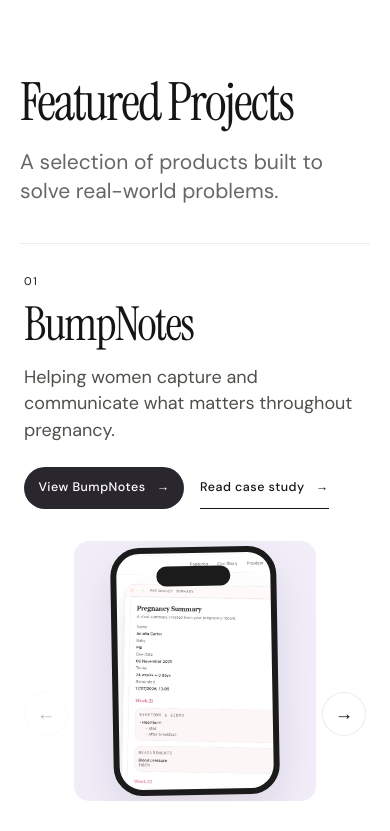
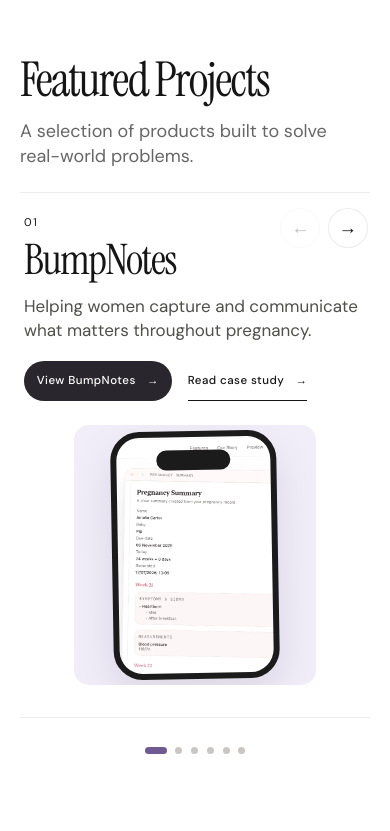
Before and after one commit to drlizlondon/lizzie-profile, a website built with Vite: page index.html in a window 390 px wide. Shown: the part 1332-2163 px from the top of the page. Built offline with nearby package versions, Linux system fonts and the light colour scheme.

Commit message:
fix: compact iPhone projects layout

```diff
--- a/styles.css
+++ b/styles.css
@@ -275,15 +275,18 @@ footer{padding-top:1.6rem;padding-bottom:1.6rem}
 
 /* Compact Featured Projects introduction on phone-sized screens. */
 @media(max-width:767px){
-  .projects-section{padding:5.25rem 1.25rem 4.75rem}
-  .projects-section .section-heading{margin-bottom:2.25rem}
-  .projects-section .section-heading h2{font-size:clamp(3rem,13.5vw,3.5rem);line-height:.97;white-space:nowrap}
-  .projects-section .section-heading>p{max-width:21rem;margin-top:1.25rem;font-size:clamp(1.25rem,5.4vw,1.375rem);line-height:1.4}
-  .carousel-slide{min-height:560px;gap:2rem;padding:1.75rem .25rem 2.5rem}
-  .carousel-project-copy h3{margin:clamp(.75rem,3vw,1rem) 0 1rem;font-size:clamp(2.75rem,12vw,3.25rem);line-height:.98}
-  .carousel-project-copy>p{max-width:22rem;font-size:1.125rem;line-height:1.45}
-  .project-actions{margin-top:1.5rem}
-  .project-actions a{min-height:42px;padding:.65rem .9rem}
+  .projects-section{padding:4rem 1.25rem 4.25rem}
+  .projects-section .section-heading{margin-bottom:1.5rem}
+  .projects-section .section-heading h2{font-size:3rem;line-height:.96;white-space:nowrap}
+  .projects-section .section-heading>p{max-width:20rem;margin-top:1rem;font-size:1.125rem;line-height:1.38}
+  .carousel-slide{min-height:520px;gap:1.5rem;padding:1.25rem .25rem 2rem}
+  .carousel-project-copy h3{margin:.5rem 0 .85rem;font-size:2.625rem;line-height:.98}
+  .carousel-project-copy>p{max-width:21rem;font-size:1.0625rem;line-height:1.42}
+  .project-actions{margin-top:1.15rem}
+  .project-actions a{min-height:40px;padding:.55rem .8rem;font-size:.72rem}
   .project-actions .project-case-link{padding:.55rem 0}
   .carousel-product-stage{margin-top:0}
+  .carousel-arrow{top:1rem;bottom:auto;width:40px;height:40px}
+  .carousel-previous{right:3.1rem;left:auto}
+  .carousel-next{right:.15rem;left:auto}
 }
```
